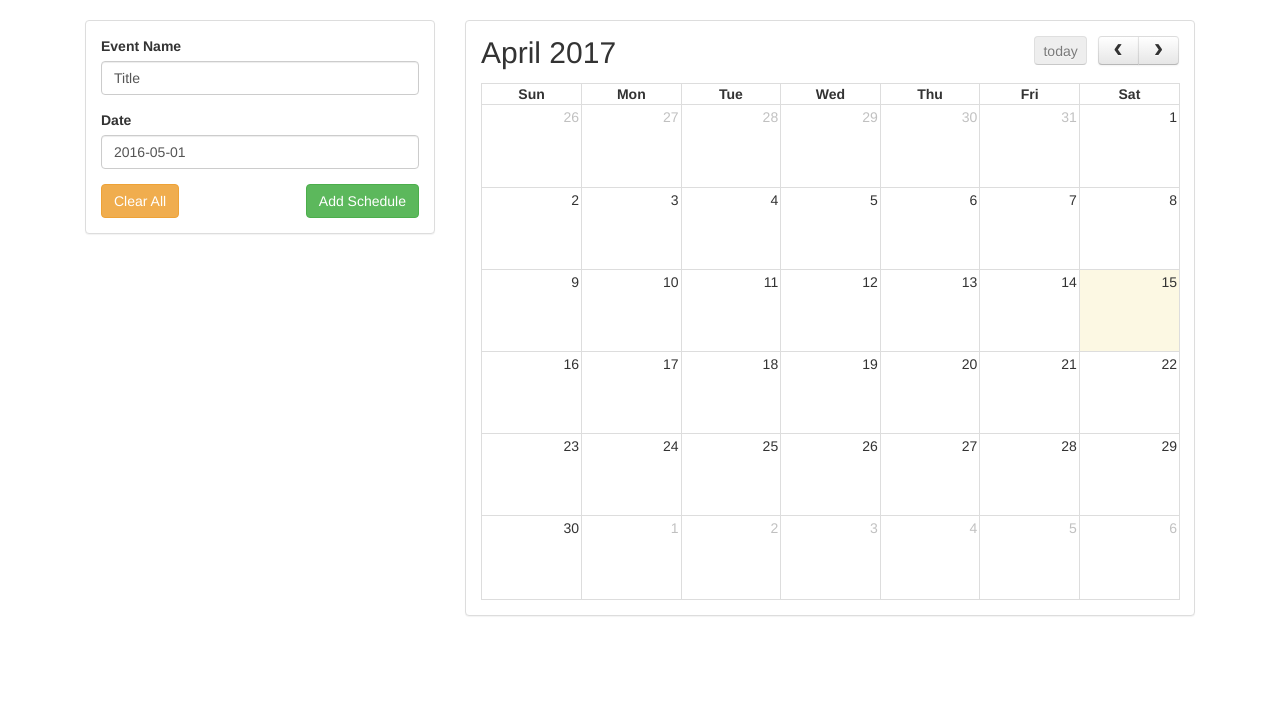
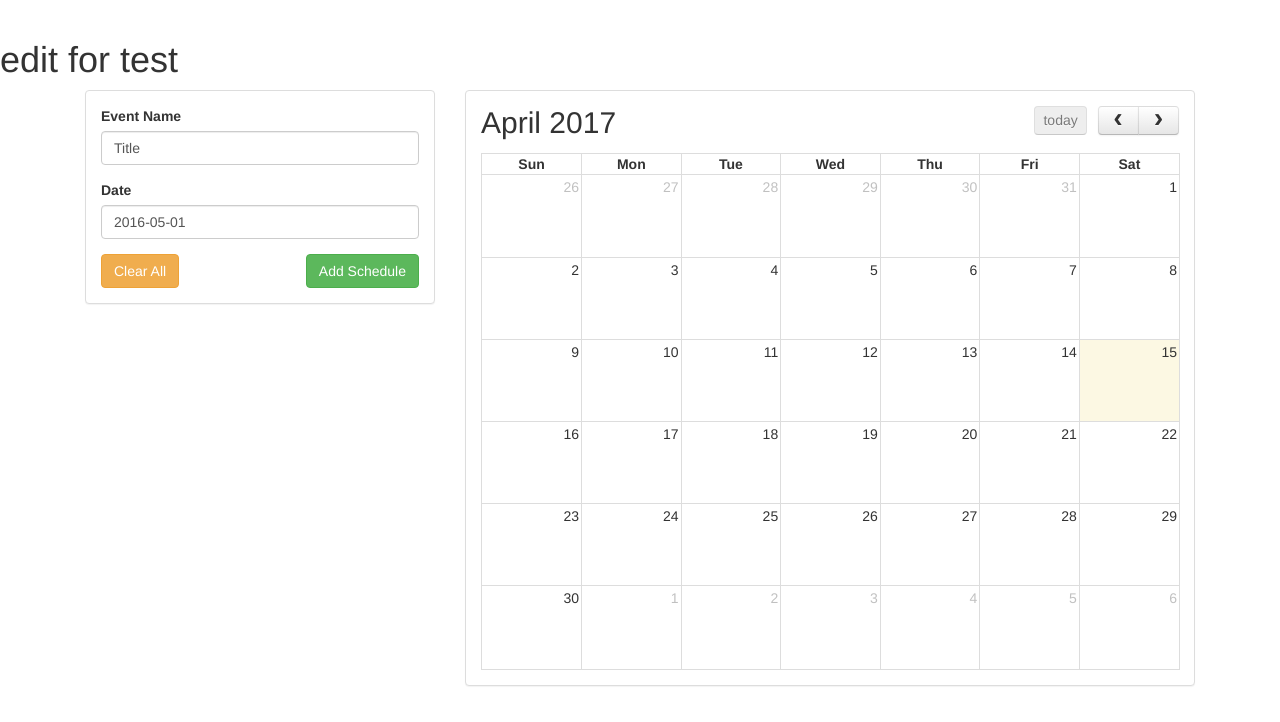
Before and after one commit to Bashar1089/Calender-App, a plain HTML site: page index.html in a window 1280 px wide. Drawn offline with nearby package versions, Linux system fonts and the light colour scheme.

Commit message:
index file modified

```diff
--- a/index.html
+++ b/index.html
@@ -38,7 +38,7 @@
     </head>
 
     <body>
-
+	<h1>edit for test</h1>
         <div class="container">
             <div class="col-sm-4">
                 <div class="panel panel-default">
```
